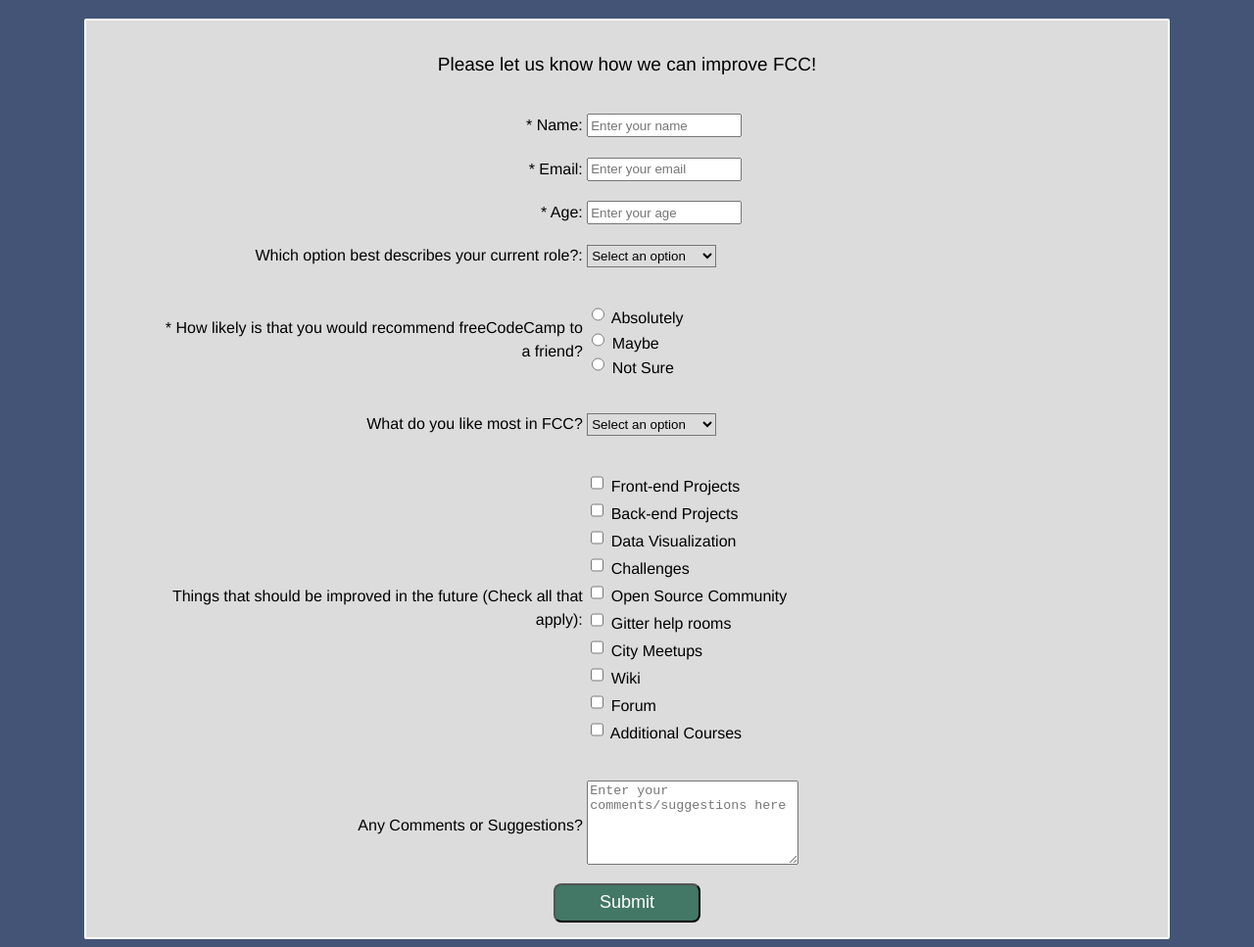
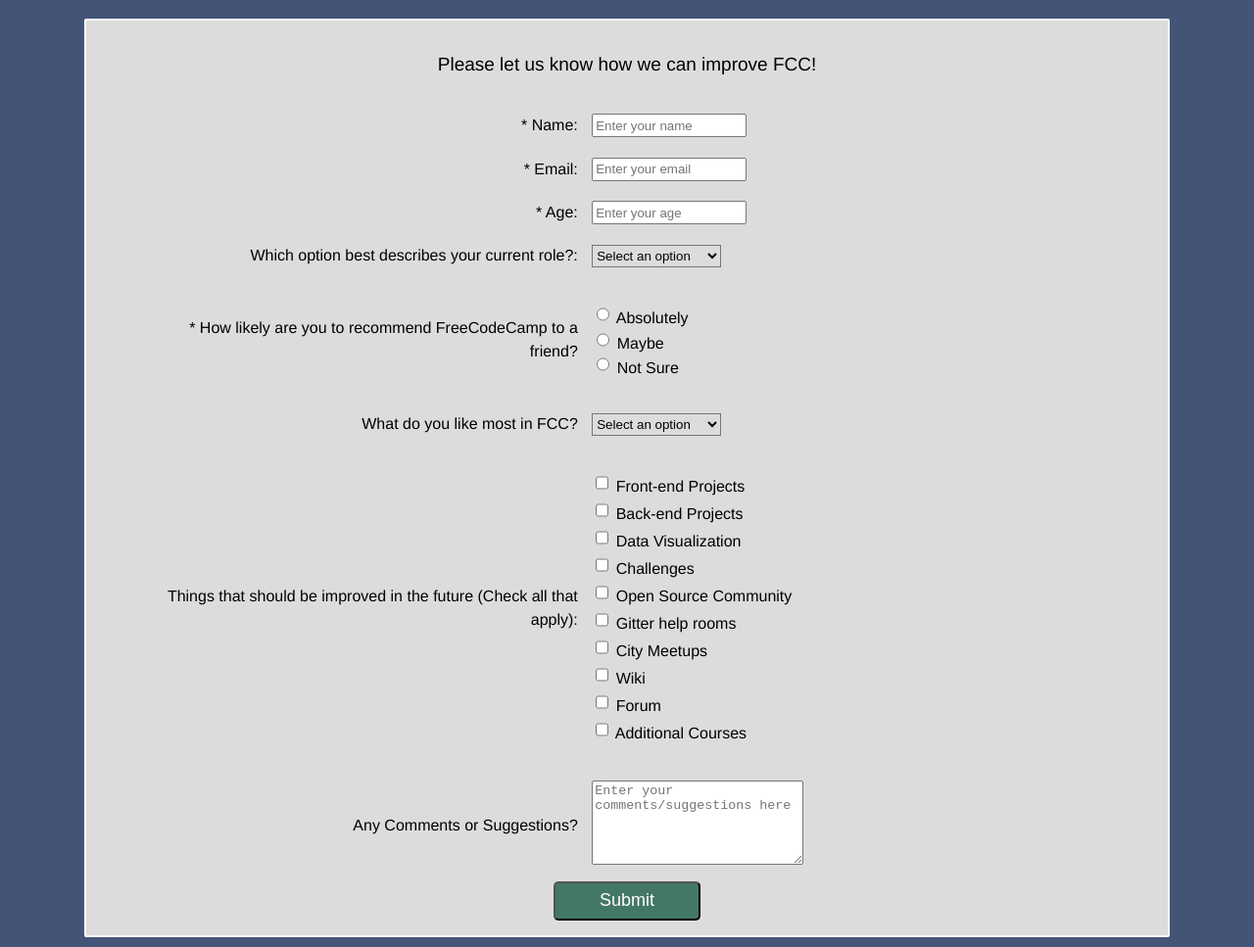
Before and after one commit to jnabeth/FCC-SurveyForm, a plain HTML site: page index.html in a window 1280 px wide. Shown: the part 61-1028 px from the top of the page at 98% size. Drawn offline with Linux system fonts and the light colour scheme.

Commit message:
Add files via upload

```diff
--- a/styles.css
+++ b/styles.css
@@ -48,6 +48,7 @@ body {
   vertical-align: middle;
   line-height: 1.5;
   margin-top: 20px;
+  margin-left: 10px;
 }
 
 .dropdowns {
@@ -87,11 +88,11 @@ input {
 #submit {
   background-color: #437766;
   width: 150px;
-  height: 5vh;
+  height: 40px;
   font-size: 18px;
   color: white;
-  border-radius: 1vh;
-  margin-top: 1.5vh;
+  border-radius: 5px;
+  margin-top: 10px;
 }
 
 @media screen and (max-width: 600px) {
```
Also changed, not shown: index.html (+1 -1 lines).
